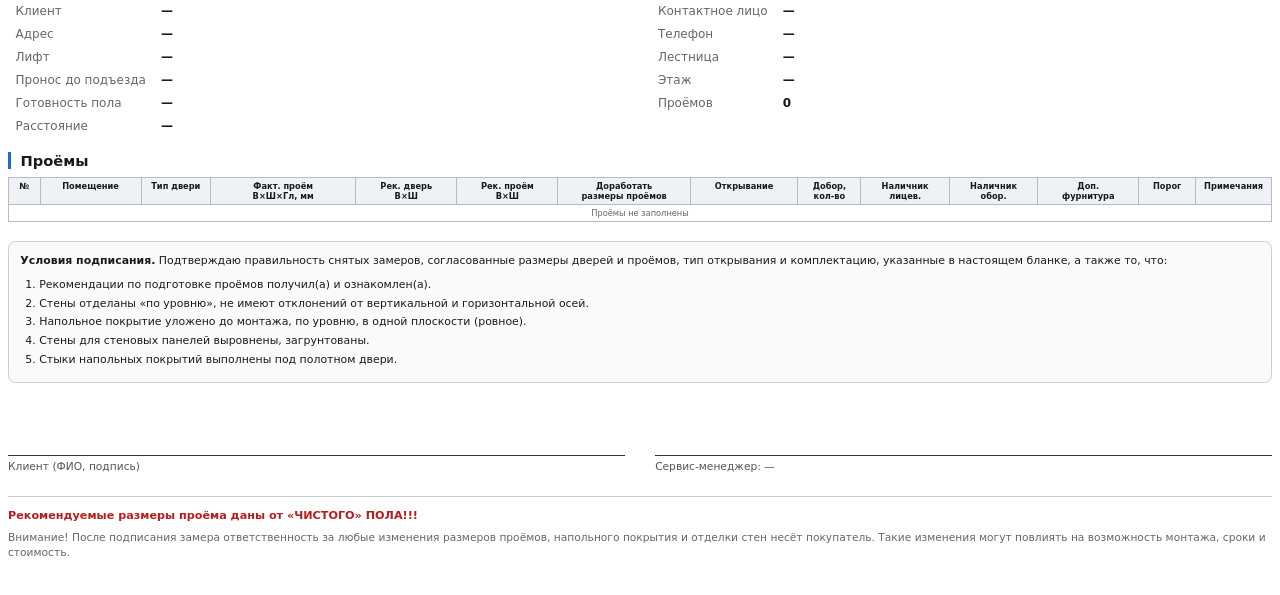
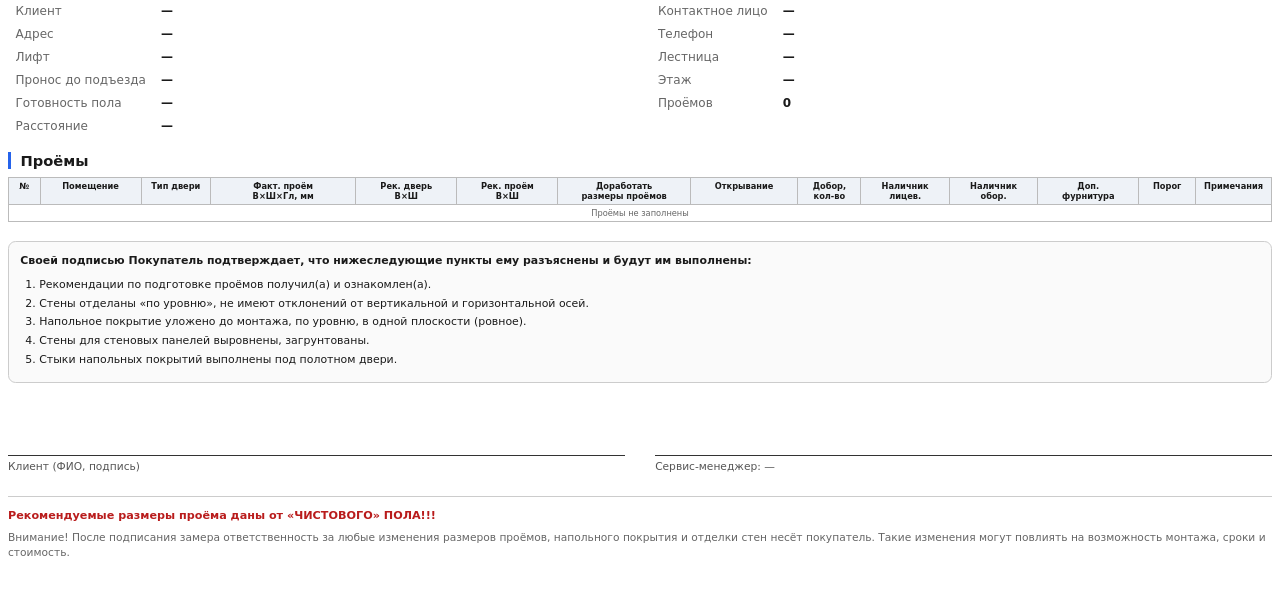
Before and after one commit to kmvit/doorsmarket, a Django app: template orders/templates/orders/measurement_blank.html in a window 1280 px wide. Shown: the part 82-677 px from the top of the page. Run offline with Django 5.2, Linux system fonts and the light colour scheme; the template is opened without the code that fills it, so the values that code supplies are empty.

Commit message:
Бланк замера: подпись покупателя как в бланке рекомендаций; «ЧИСТОВОГО» пола вместо «ЧИСТОГО»
Co-Authored-By: Claude Opus 5.5 <noreply@anthropic.com>

```diff
--- a/frontend/src/pages/Measurements/MeasurementBlankPrint.tsx
+++ b/frontend/src/pages/Measurements/MeasurementBlankPrint.tsx
@@ -251,8 +251,7 @@ const MeasurementBlankPrint = () => {
 
         {/* Условия подписания */}
         <div className="border border-gray-300 bg-gray-50 rounded p-3 text-xs leading-relaxed mb-5">
-          <b>Условия подписания.</b> Подтверждаю правильность снятых замеров, согласованные размеры дверей и проёмов,
-          тип открывания и комплектацию, указанные в настоящем бланке, а также то, что:
+          <b>Своей подписью Покупатель подтверждает, что нижеследующие пункты ему разъяснены и будут им выполнены:</b>
           <ol className="list-decimal pl-5 mt-1 space-y-0.5">
             <li>Рекомендации по подготовке проёмов получил(а) и ознакомлен(а).</li>
             <li>Стены отделаны «по уровню», не имеют отклонений от вертикальной и горизонтальной осей.</li>
@@ -277,7 +276,7 @@ const MeasurementBlankPrint = () => {
             Тот же блок есть в PDF-бланке (orders/templates/orders/measurement_blank.html) —
             править нужно оба. */}
         <div className="border-t border-gray-300 pt-3 text-xs leading-relaxed">
-          <div className="text-red-700 font-semibold">Рекомендуемые размеры проёма даны от «ЧИСТОГО» ПОЛА!!!</div>
+          <div className="text-red-700 font-semibold">Рекомендуемые размеры проёма даны от «ЧИСТОВОГО» ПОЛА!!!</div>
           <div className="text-gray-500 mt-2">
             Внимание! После подписания замера ответственность за любые изменения размеров проёмов, напольного покрытия
             и отделки стен несёт покупатель. Такие изменения могут повлиять на возможность монтажа, сроки и стоимость.
--- a/orders/templates/orders/measurement_blank.html
+++ b/orders/templates/orders/measurement_blank.html
@@ -126,8 +126,7 @@
   </table>
 
   <div class="conditions">
-    <b>Условия подписания.</b> Подтверждаю правильность снятых замеров, согласованные размеры дверей и проёмов,
-    тип открывания и комплектацию, указанные в настоящем бланке, а также то, что:
+    <b>Своей подписью Покупатель подтверждает, что нижеследующие пункты ему разъяснены и будут им выполнены:</b>
     <ol class="cond-list">
       <li>Рекомендации по подготовке проёмов получил(а) и ознакомлен(а).</li>
       <li>Стены отделаны «по уровню», не имеют отклонений от вертикальной и горизонтальной осей.</li>
@@ -151,7 +150,7 @@
   Здесь раньше стояла вторая, дублирующая: «Замер произвёл (СМ) ____».
   {% endcomment %}
   <div class="footer-note">
-    <div class="warn">Рекомендуемые размеры проёма даны от «ЧИСТОГО» ПОЛА!!!</div>
+    <div class="warn">Рекомендуемые размеры проёма даны от «ЧИСТОВОГО» ПОЛА!!!</div>
     <div class="small muted" style="margin-top:2mm;">
       Внимание! После подписания замера ответственность за любые изменения размеров проёмов, напольного покрытия
       и отделки стен несёт покупатель. Такие изменения могут повлиять на возможность монтажа, сроки и стоимость.
--- a/orders/templates/orders/recommendations_blank.html
+++ b/orders/templates/orders/recommendations_blank.html
@@ -112,7 +112,7 @@
       <li>Стены для стеновых панелей выровнены, загрунтованы.</li>
       <li>Стыки напольных покрытий выполнены под полотном двери.</li>
     </ol>
-    <div class="warn" style="margin-top:2mm;">Рекомендуемые размеры проёма даны от «ЧИСТОГО» ПОЛА!!!!</div>
+    <div class="warn" style="margin-top:2mm;">Рекомендуемые размеры проёма даны от «ЧИСТОВОГО» ПОЛА!!!!</div>
   </div>
 
   <div class="liability">
```
Also changed, not shown: orders/tests_recommendations_pdf.py (+6 -1 lines).
